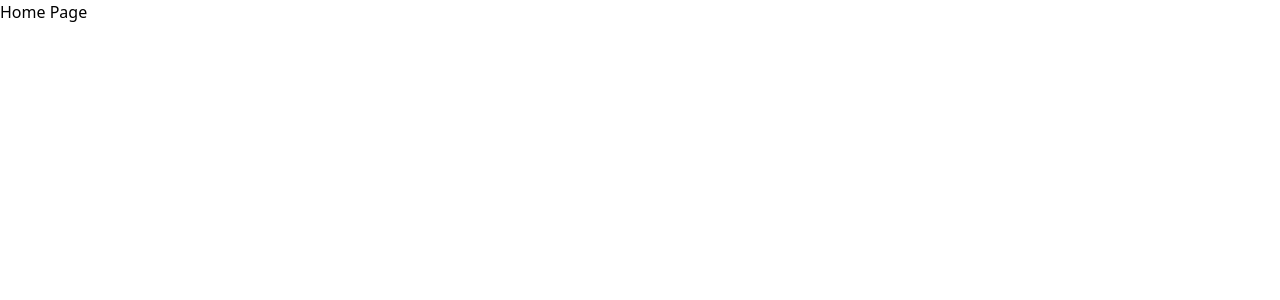
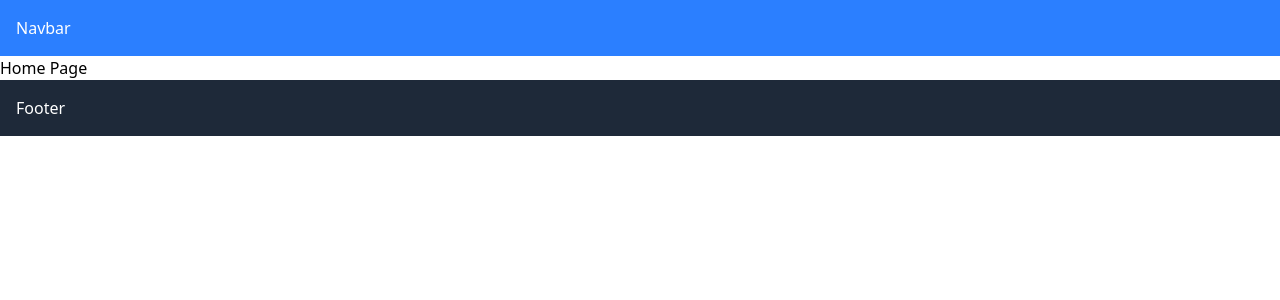
Before and after one commit to tahxin/vibe-books, a Next.js app: page / in a window 1280 px wide. Shown: the top 300 px of the page. Built offline with nearby package versions, Linux system fonts and the light colour scheme.

Commit message:
added nav and footer and books and listed-books route

```diff
--- a/src/app/layout.tsx
+++ b/src/app/layout.tsx
@@ -23,7 +23,15 @@ export default function RootLayout({ children }: LayoutProps<"/">) {
       lang="en"
       className={`${geistSans.variable} ${geistMono.variable} h-full antialiased`}
     >
-      <body className="min-h-full flex flex-col">{children}</body>
+      <body className="min-h-full flex flex-col">
+
+        <h2 className="bg-blue-500 text-white p-4">Navbar</h2>
+
+        {children}
+
+        <h2 className="bg-gray-800 text-white p-4">Footer</h2>
+
+        </body>
     </html>
   );
 }
```
Also changed, not shown: src/app/books/page.tsx (added), src/app/listed-books/page.tsx (added).
